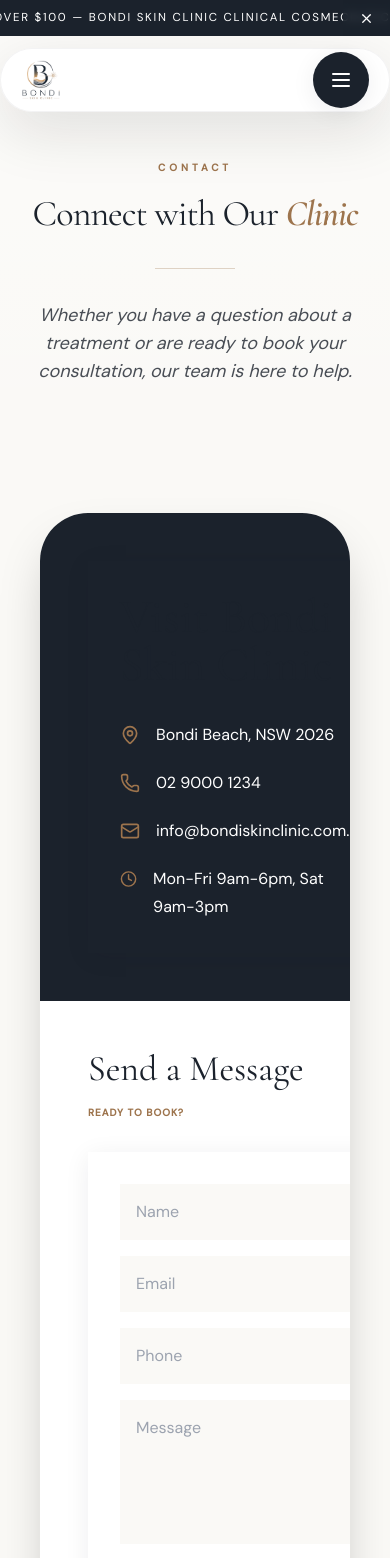
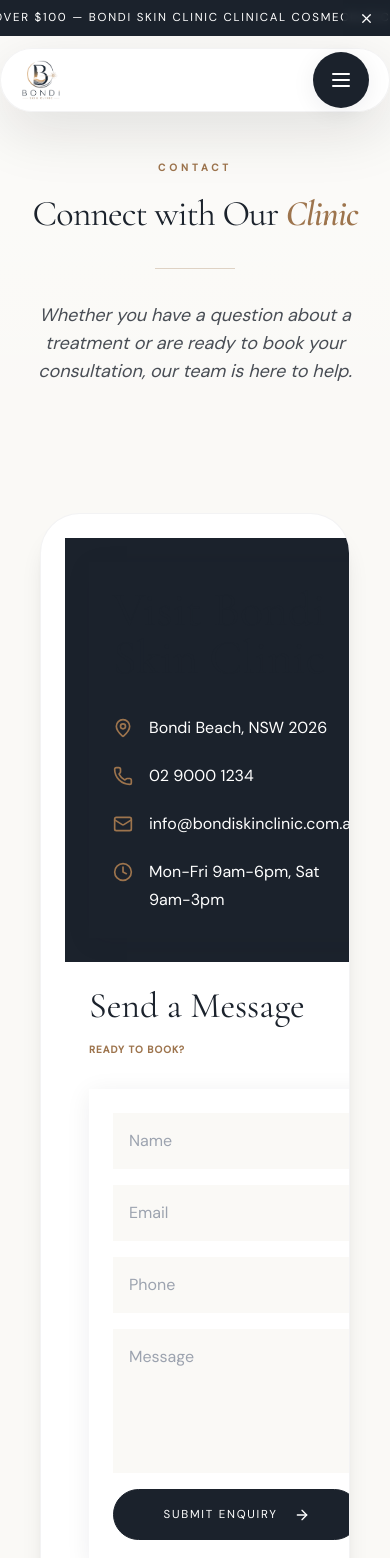
Before and after one commit to Robin239105/Bondi-Clinic, a React (Vite) app: page /contact in a window 390 px wide. Shown: the top 1558 px of the page. Built offline with nearby package versions, Linux system fonts and the light colour scheme.

Commit message:
fix: resolve mobile overflow on treatment, contact, and booking pages

```diff
--- a/src/components/sections/contact/ContactForm.jsx
+++ b/src/components/sections/contact/ContactForm.jsx
@@ -2,12 +2,14 @@
 
 export default function ContactForm() {
   return (
-    <form className="grid gap-4 bg-surface p-8 shadow-warm">
+    <div className="bg-surface p-6 sm:p-8 shadow-warm w-full max-w-full overflow-hidden">
+      <form className="grid gap-4">
         <input className="bg-cream px-4 py-4 outline-gold" placeholder="Name" aria-label="Name" />
         <input className="bg-cream px-4 py-4 outline-gold" placeholder="Email" aria-label="Email" type="email" />
         <input className="bg-cream px-4 py-4 outline-gold" placeholder="Phone" aria-label="Phone" />
         <textarea className="min-h-36 resize-y bg-cream px-4 py-4 outline-gold" placeholder="Message" aria-label="Message" />
         <Button type="submit">Submit enquiry</Button>
       </form>
+    </div>
   );
 }
--- a/src/components/sections/contact/ContactInfo.jsx
+++ b/src/components/sections/contact/ContactInfo.jsx
@@ -9,13 +9,13 @@
 
 export default function ContactInfo() {
   return (
-    <div className="bg-surface p-8 shadow-warm">
+    <div className="bg-surface p-6 sm:p-8 shadow-warm w-full max-w-full overflow-hidden">
       <h2 className="font-display text-5xl text-primary">Visit Bondi Skin Clinic</h2>
       <div className="mt-8 grid gap-5">
         {details.map(([Icon, value]) => (
           <div key={value} className="flex gap-4">
-            <Icon className="mt-1 text-gold" size={20} />
-            <p className="leading-7">{value}</p>
+            <Icon className="mt-1 flex-shrink-0 text-gold" size={20} />
+            <p className="break-words leading-7">{value}</p>
           </div>
         ))}
       </div>
--- a/src/pages/BookingPage.jsx
+++ b/src/pages/BookingPage.jsx
@@ -44,7 +44,7 @@
                 initial={{ opacity: 0, x: 20 }}
                 animate={{ opacity: 1, x: 0 }}
                 transition={{ duration: 0.8, delay: 0.2 }}
-                className="rounded-[2.5rem] border border-primary/5 bg-white p-10 shadow-xl"
+                className="rounded-[2.5rem] border border-primary/5 bg-white p-6 sm:p-10 shadow-xl"
               >
                 <h3 className="font-display text-2xl text-primary italic mb-8">Visit the Clinic</h3>
 
@@ -85,7 +85,7 @@
                 initial={{ opacity: 0, x: 20 }}
                 animate={{ opacity: 1, x: 0 }}
                 transition={{ duration: 0.8, delay: 0.3 }}
-                className="rounded-[2.5rem] border border-primary/5 bg-primary p-10 shadow-xl text-white"
+                className="rounded-[2.5rem] border border-primary/5 bg-primary p-6 sm:p-10 shadow-xl text-white"
               >
                 <div className="flex items-center gap-4 mb-6">
                   <Clock className="text-gold" size={24} />
--- a/src/pages/ContactPage.jsx
+++ b/src/pages/ContactPage.jsx
@@ -24,12 +24,12 @@
 
       <section className="section-pad bg-cream">
         <div className="container-wide">
-          <div className="overflow-hidden rounded-[3rem] bg-white shadow-2xl">
+          <div className="rounded-[2.5rem] border border-primary/5 bg-white p-6 sm:p-10 shadow-xl overflow-hidden">
             <div className="grid lg:grid-cols-2">
-              <div className="bg-primary p-12 lg:p-20 text-white">
+              <div className="bg-primary p-6 sm:p-12 lg:p-20 text-white">
                 <ContactInfo />
               </div>
-              <div className="p-12 lg:p-20">
+              <div className="p-6 sm:p-12 lg:p-20">
                 <div className="flex flex-col md:flex-row md:items-center justify-between gap-4 mb-8">
                   <h3 className="font-display text-4xl text-primary">Send a Message</h3>
                   <Link to="/booking" className="text-[10px] uppercase tracking-widest font-black text-gold hover:text-primary transition-colors">Ready to book?</Link>
--- a/src/pages/TreatmentDetailsPage.jsx
+++ b/src/pages/TreatmentDetailsPage.jsx
@@ -105,7 +105,7 @@
 
               {/* Benefits */}
               <div className="grid gap-8 sm:grid-cols-2">
-                <div className="bg-white p-10 rounded-[2.5rem] shadow-sm">
+                <div className="bg-white p-6 sm:p-10 rounded-[2.5rem] shadow-sm">
                   <div className="h-12 w-12 bg-gold/10 rounded-2xl flex items-center justify-center text-gold mb-6">
                     <CheckCircle2 size={24} />
                   </div>
@@ -126,7 +126,7 @@
                   </ul>
                 </div>
 
-                <div className="bg-primary text-white p-10 rounded-[2.5rem] shadow-xl">
+                <div className="bg-primary text-white p-6 sm:p-10 rounded-[2.5rem] shadow-xl">
                   <div className="h-12 w-12 bg-white/10 rounded-2xl flex items-center justify-center text-gold mb-6">
                     <Clock size={24} />
                   </div>
@@ -134,7 +134,7 @@
                   <div className="mt-8 space-y-6">
                     <div className="flex justify-between border-b border-white/10 pb-4">
                       <span className="text-white/70 uppercase tracking-widest text-[10px]">Duration</span>
-                      <span className="font-medium">45 - 60 Minutes</span>
+                      <span className="font-medium">45 - 60 Min</span>
                     </div>
                     <div className="flex justify-between border-b border-white/10 pb-4">
                       <span className="text-white/70 uppercase tracking-widest text-[10px]">Downtime</span>
@@ -142,7 +142,7 @@
                     </div>
                     <div className="flex justify-between">
                       <span className="text-white/70 uppercase tracking-widest text-[10px]">Anesthetic</span>
-                      <span className="font-medium">Topical Available</span>
+                      <span className="font-medium">Available</span>
                     </div>
                   </div>
                 </div>
@@ -185,7 +185,7 @@
             {/* Right Column: Sidebar */}
             <div className="space-y-12">
               {/* Pricing Card */}
-              <div className="sticky top-32 bg-white p-10 lg:p-12 rounded-[3rem] shadow-2xl border border-primary/5">
+              <div className="sticky top-32 bg-white p-6 lg:p-12 rounded-[3rem] shadow-2xl border border-primary/5">
                 <h3 className="font-display text-3xl text-primary">Treatment Investment</h3>
                 <div className="mt-10 space-y-6">
                   {treatment.prices.map((p, i) => (
@@ -249,7 +249,7 @@
             <div className="aspect-square rounded-[3rem] overflow-hidden shadow-2xl">
               <img src="/images/room.png" alt="Clinical Environment" className="h-full w-full object-cover" />
             </div>
-            <div className="absolute -bottom-10 -left-10 h-64 w-64 bg-gold/20 blur-[100px] rounded-full" />
+            <div className="absolute -bottom-10 -left-10 h-64 w-64 bg-gold/20 blur-[100px] rounded-full hidden lg:block" />
           </div>
         </div>
       </section>
```
Also changed, not shown: src/components/sections/booking/BookingSystem.jsx (+8 -8 lines). Lines whose indentation alone changed are shown as unchanged.
